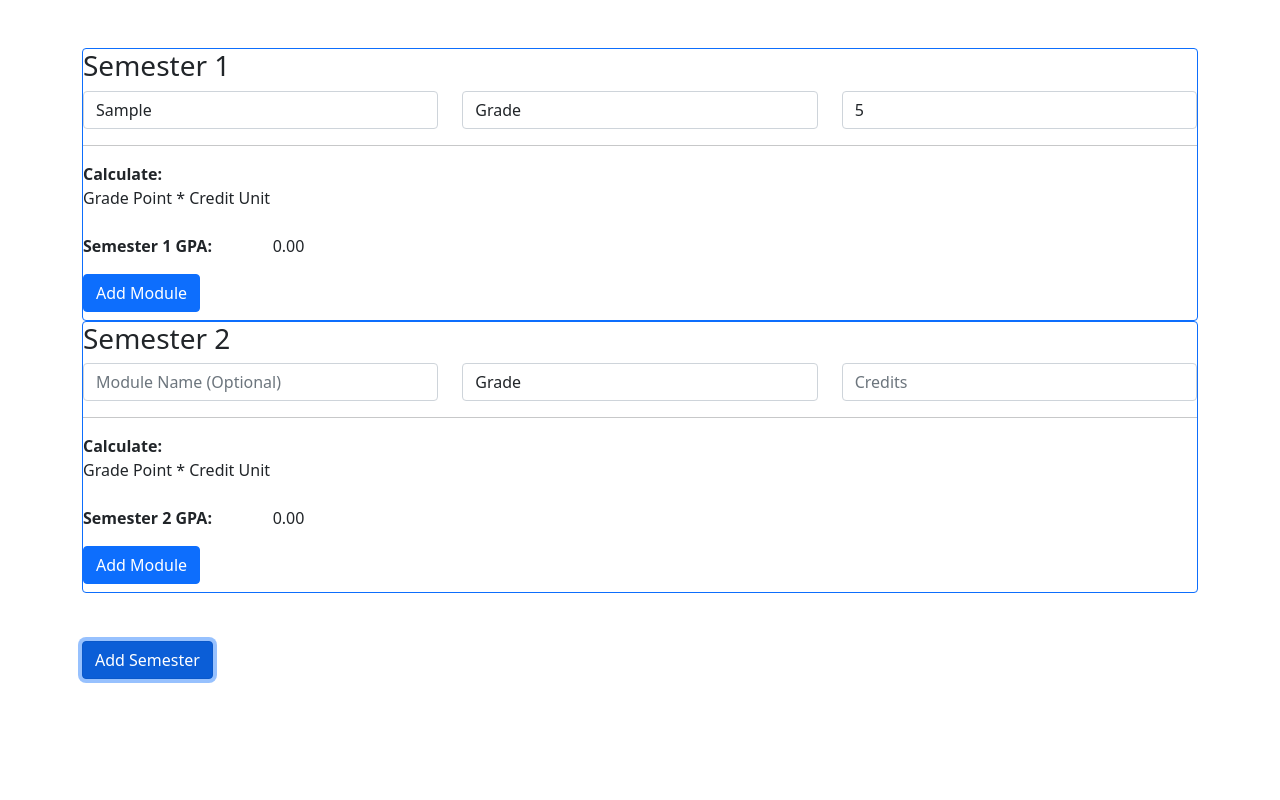
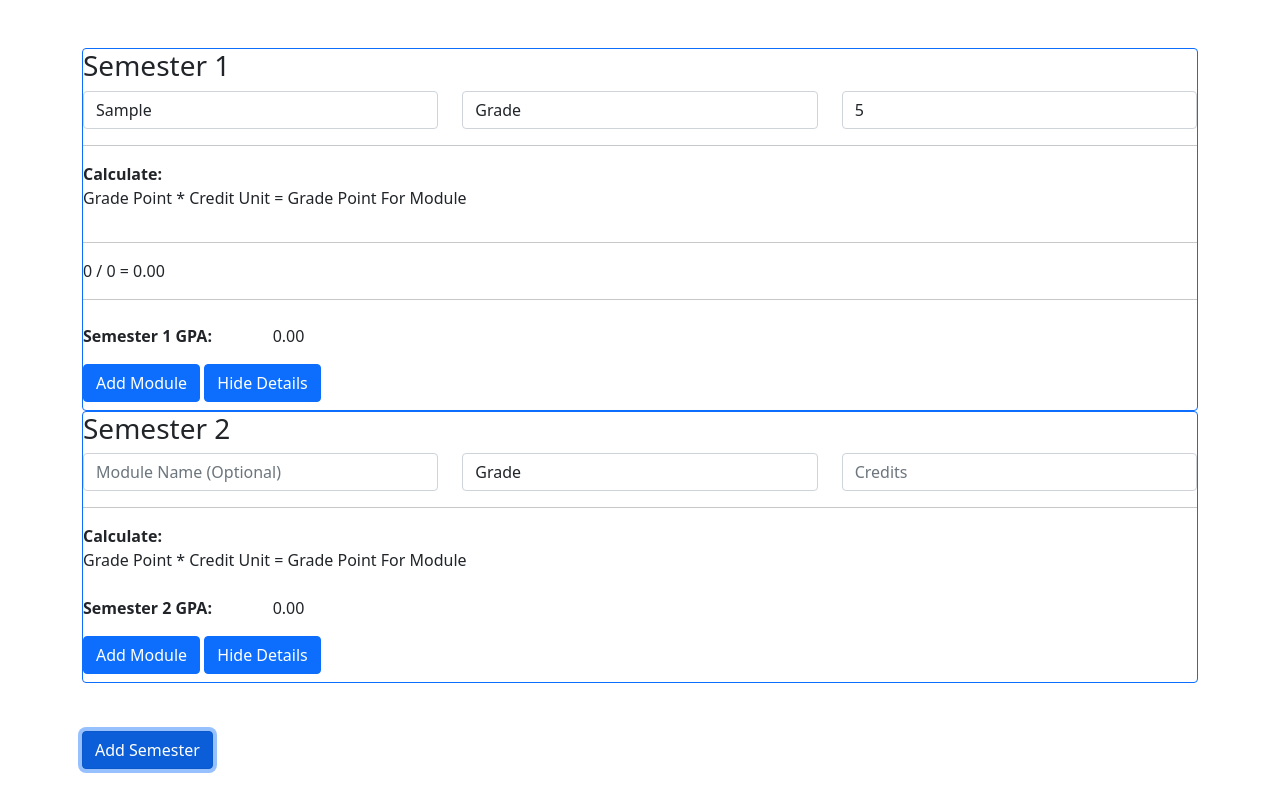
Before and after one commit to trolledd/gpa-calculator-sp, a plain HTML site: page index.html in a window 1280 px wide. Both pictures are taken after typing "Sample", "5" into the empty fields and a click on the button "Add Semester". Drawn offline with nearby package versions, Linux system fonts and the light colour scheme.

Commit message:
Allow hiding of breakdown  & showing total cal of sem GPA

```diff
--- a/index.html
+++ b/index.html
@@ -59,14 +59,18 @@
                 </form>
                 <div class="pb-2">
                     <div class="row">
-                        <div class="col-sm-3 pr-0" id="S1">
+                        <div class="col-sm-6 pr-0" id="S1">
                             <b>Calculate:</b>
-                            <p>Grade Point * Credit Unit</p>
+                            <p>Grade Point * Credit Unit = Grade Point For Module</p>
                         </div>
-
+                        <div id="TotalS1">
+                        </div>
                     </div>
                 </div>
-                <div class="pb-2">
+
+
+
+                <div class="pb-2" id="Append1">
                     <div class="row">
                         <div class="col-sm-2 pr-0">
                             <b>Semester 1 GPA:</b>
@@ -75,7 +79,8 @@
                             <p id="cumGPA1">0.00</p>
                         </div>
                     </div>
-                    <button type="submit" class="btn btn-primary" onclick="addModule(1, 2)">Add Module</button>
+                        <button type="submit" class="btn btn-primary" onclick="addModule(1, 2)">Add Module</button>
+                        <button type="submit" class="btn btn-primary" onclick="hideCal(1)" id="BtnS1">Hide Details</button>
                 </div>
             </div>
         </div>
--- a/script.js
+++ b/script.js
@@ -22,6 +22,7 @@ function getThisSemCumGPA(sem) {
     semGPA = 0;
     semGPA = semGPA.toFixed(2);
   }
+  document.getElementById(`TotalS${sem}`).innerHTML = `<hr>${semModuleSum} / ${MCU} = ${semGPA}<hr>`;
   document.getElementById(`cumGPA${sem}`).innerHTML = semGPA;
 }
 
@@ -50,6 +51,27 @@ function updateGPA(sem, module) {
     getThisSemCumGPA(sem)
   }
   // gradeVal = $(`#S${sem}G${module}`).value;
+}
+
+function hideCal(semNo){
+  document.getElementById(`S${semNo}`).style.display = "none";
+  document.getElementById(`TotalS${semNo}`).style.display = "none";
+
+  $(`#BtnS${semNo}`).remove()
+  $(`#Append${semNo}`).append(`
+  <button type="submit" class="btn btn-primary" onclick="showCal(${semNo})" id="BtnS${semNo}">Show Details</button>
+  `)
+}
+
+
+function showCal(semNo){
+  document.getElementById(`S${semNo}`).style.display = "block";
+  document.getElementById(`TotalS${semNo}`).style.display = "block";
+
+  $(`#BtnS${semNo}`).remove()
+  $(`#Append${semNo}`).append(`
+  <button type="submit" class="btn btn-primary" onclick="hideCal(${semNo})" id="BtnS${semNo}">Hide Details</button>
+  `)
 }
 
 function addModule(semNo) {
@@ -117,14 +139,15 @@ function addSemester() {
                   </form>
                   <div class="pb-2">
                     <div class="row">
-                        <div class="col-sm-3 pr-0" id="S${currentSem}">
+                        <div class="col-sm-6 pr-0" id="S${currentSem}">
                             <b>Calculate:</b>
-                            <p>Grade Point * Credit Unit</p>
+                            <p>Grade Point * Credit Unit = Grade Point For Module</p>
                         </div>
-
+                        <div id="TotalS${currentSem}">
+                        </div>
                     </div>
                 </div>
-                  <div class="pb-2">
+                  <div class="pb-2" id="Append${currentSem}">
                     <div class="row">
                         <div class="col-sm-2 pr-0">
                             <b>Semester ${currentSem} GPA:</b>
@@ -135,6 +158,7 @@ function addSemester() {
                     </div>
 
                       <button type="submit" class="btn btn-primary" onclick="addModule(${currentSem}, 2)">Add Module</button>
+                      <button type="submit" class="btn btn-primary" onclick="hideCal(${currentSem})" id="BtnS${currentSem}">Hide Details</button>
                   </div>
             </div>
     `)
```
